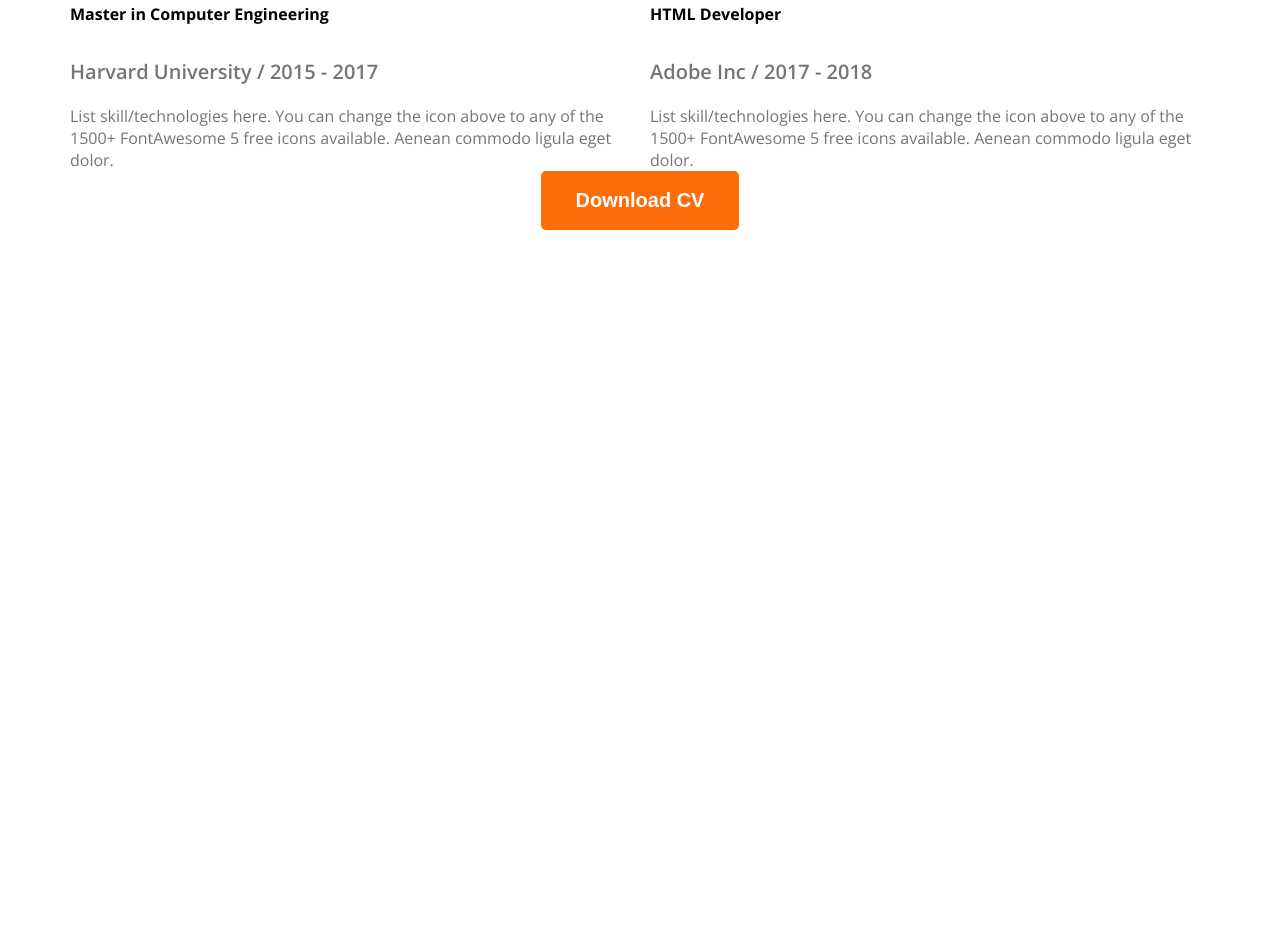
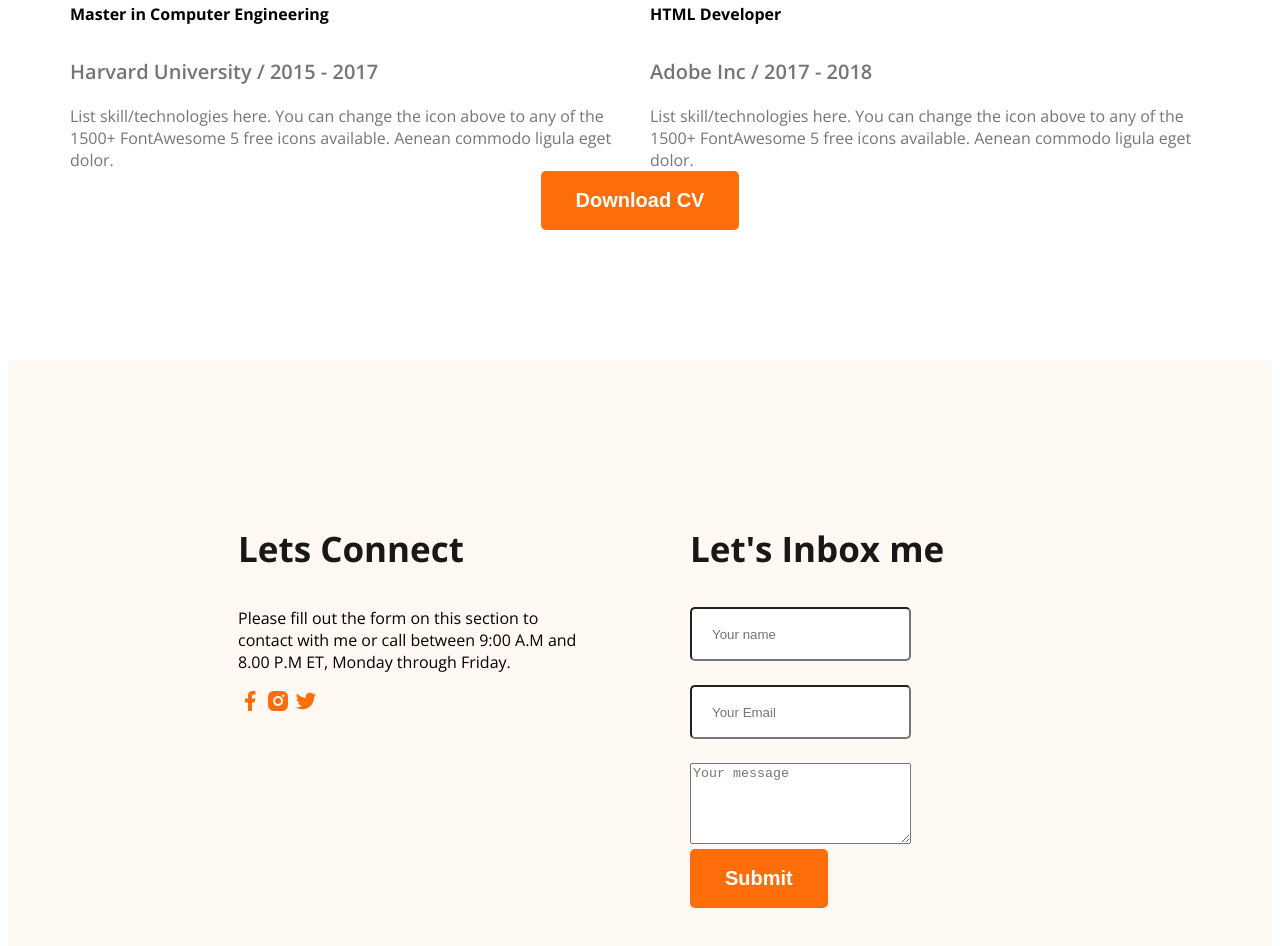
Before and after one commit to jaky291/web-dev-portfolio-1, a plain HTML site: page index.html in a window 1280 px wide. Shown: the part 2845-3791 px from the top of the page. Before the commit the page ends 3205 px from the top, so only its background shows below. Drawn offline with nearby package versions, Linux system fonts and the light colour scheme.

Commit message:
footer part design

```diff
--- a/index.html
+++ b/index.html
@@ -140,8 +140,25 @@
            </div>
          </section>
     </main>
-    <footer>
-
+    <footer class="secondary-bg">
+        <div class="footer-column">
+            <h3 class="section-title">Lets Connect</h3>
+            <p>Please fill out the form on this section to contact with me or call between 9:00 A.M and 8.00 P.M ET, Monday through Friday.</p>
+            <div>
+                <a href=""><img src="images/icons/facebook.png" alt=""></a>
+                <a href=""><img src="images/icons/insta.png" alt=""></a>
+                <a href=""><img src="images/icons/twitter.png" alt=""></a>
+            </div>
+        </div>
+        <div class="footer-column">
+            <h3 class="section-title">Let's Inbox me</h3>
+            <form action="">
+                <input type="text" id="" placeholder="Your name">
+                <input type="text" id="" placeholder="Your Email">
+                <textarea name="" id="" rows="5" cols="25" placeholder="Your message"></textarea>
+                <input class="btn-primary" type="submit" value="Submit">
+            </form>
+        </div>
     </footer>
 </body>
 </html>
--- a/styles/portfolio.css
+++ b/styles/portfolio.css
@@ -140,5 +140,21 @@ main{
     font-size: 20px;
     font-weight: 600;
     margin-bottom: 20px;
-
 }
+/* footer style */
+footer{
+    padding: 130px 230px;
+    display: flex;
+    gap: 100px;
+}
+.footer-column{
+    width: 50%;
+}
+footer input[type="text"], footer input[type="email"]{
+    height: 30px;
+    border-radius: 5px;
+    background-color: white;
+    display: block;
+    padding: 10px 20px;
+    margin-bottom: 24px;
+}
```
